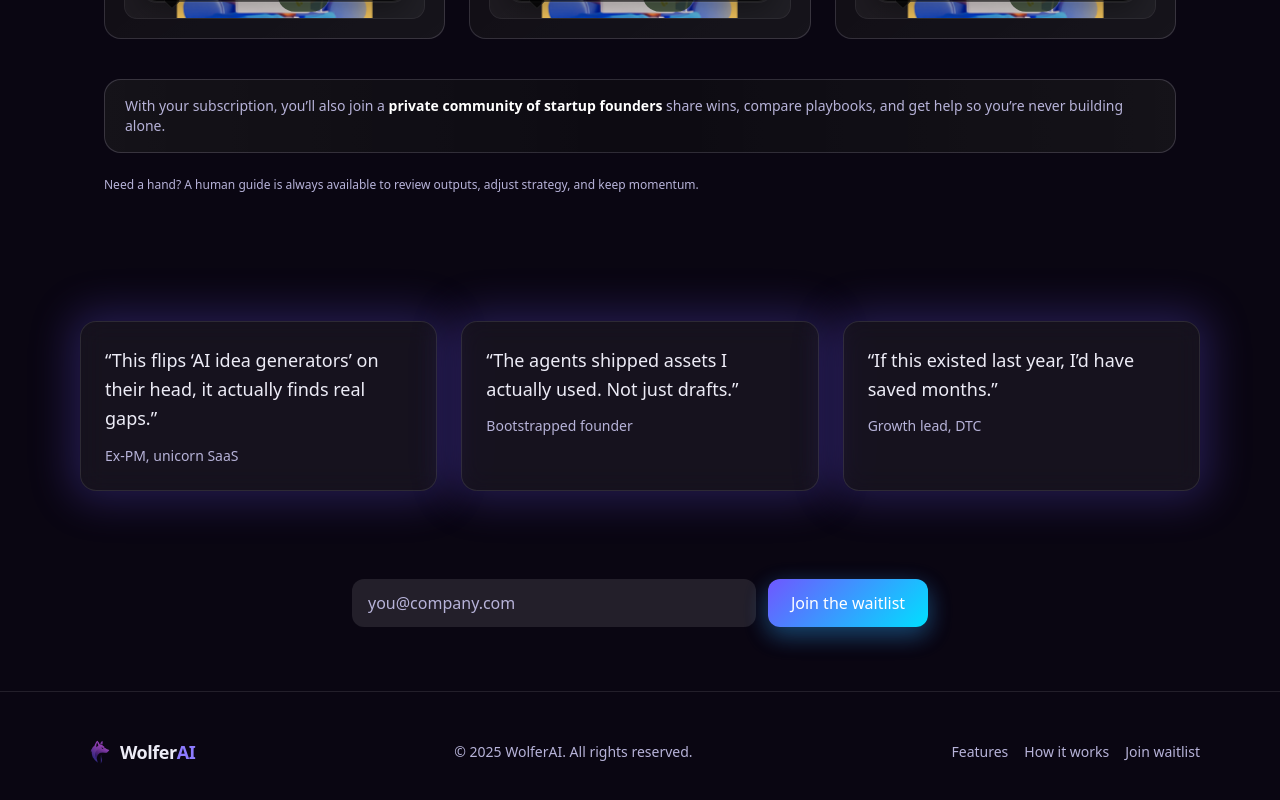
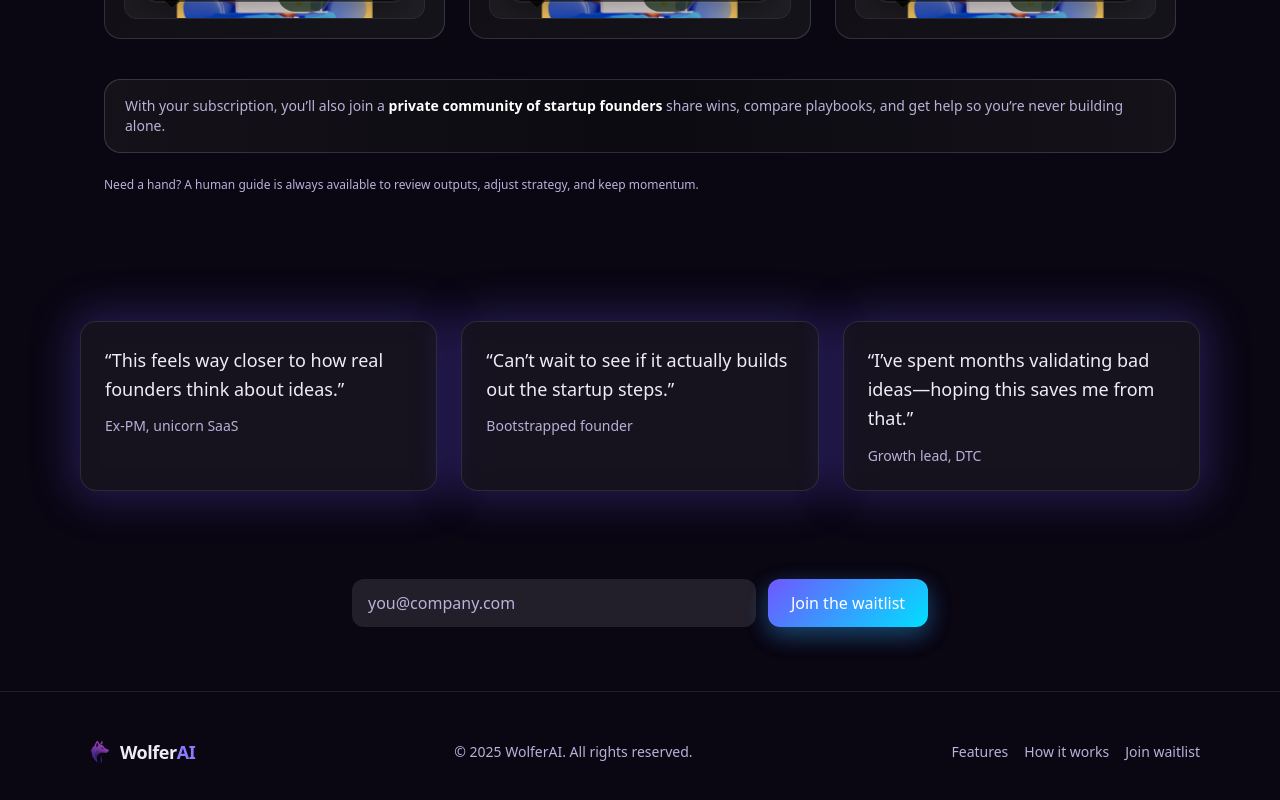
Before and after one commit to NolanDon/wolfer, a Next.js app: page / in a window 1280 px wide. Shown: the part 3666-4466 px from the top of the page. Built offline with nearby package versions, Linux system fonts and the light colour scheme; no server answers.

Commit message:
improves the testimony legitamacy

```diff
--- a/components/SocialProof.tsx
+++ b/components/SocialProof.tsx
@@ -1,8 +1,8 @@
 export default function SocialProof() {
   const quotes = [
-    ["“This flips ‘AI idea generators’ on their head, it actually finds real gaps.”", "Ex-PM, unicorn SaaS"],
-    ["“The agents shipped assets I actually used. Not just drafts.”", "Bootstrapped founder"],
-    ["“If this existed last year, I’d have saved months.”", "Growth lead, DTC"]
+    ["“This feels way closer to how real founders think about ideas.”", "Ex-PM, unicorn SaaS"],
+    ["“Can’t wait to see if it actually builds out the startup steps.”", "Bootstrapped founder"],
+    ["“I’ve spent months validating bad ideas—hoping this saves me from that.”", "Growth lead, DTC"]
   ];
 
   return (
```
